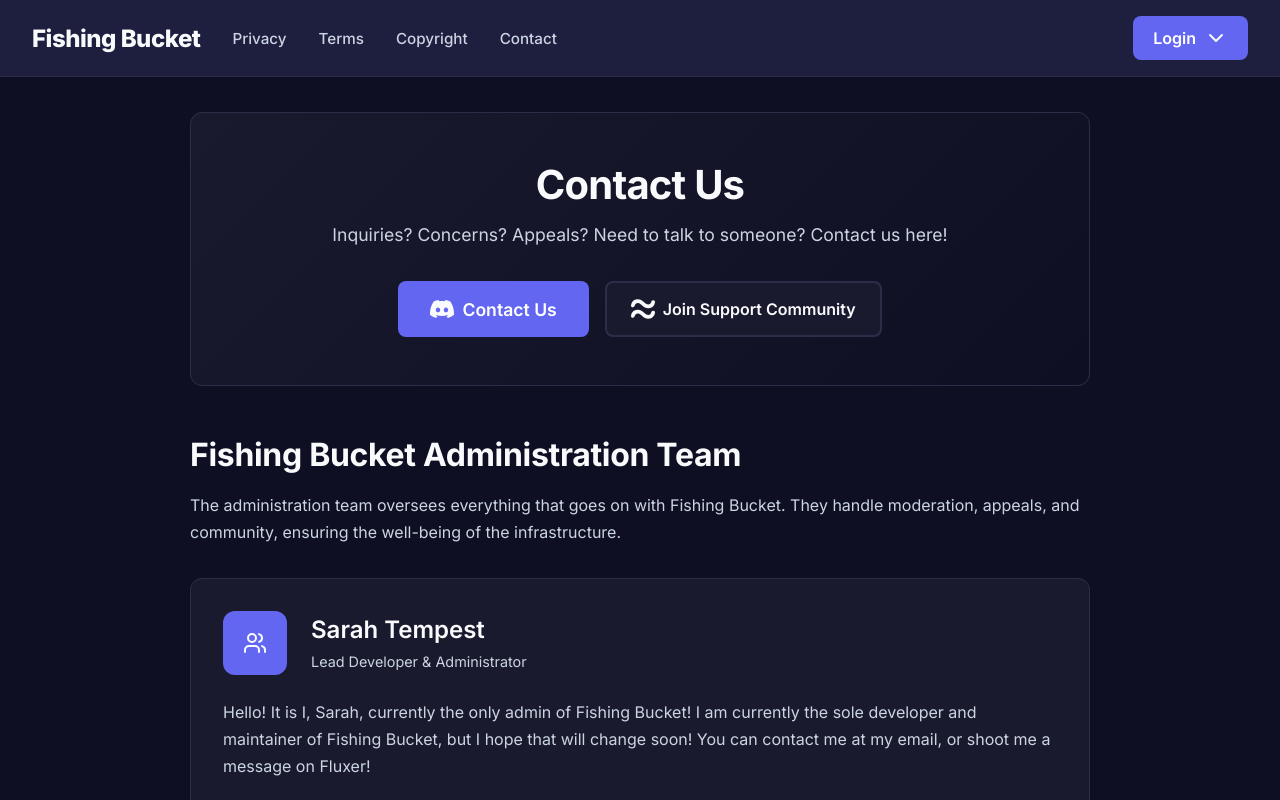
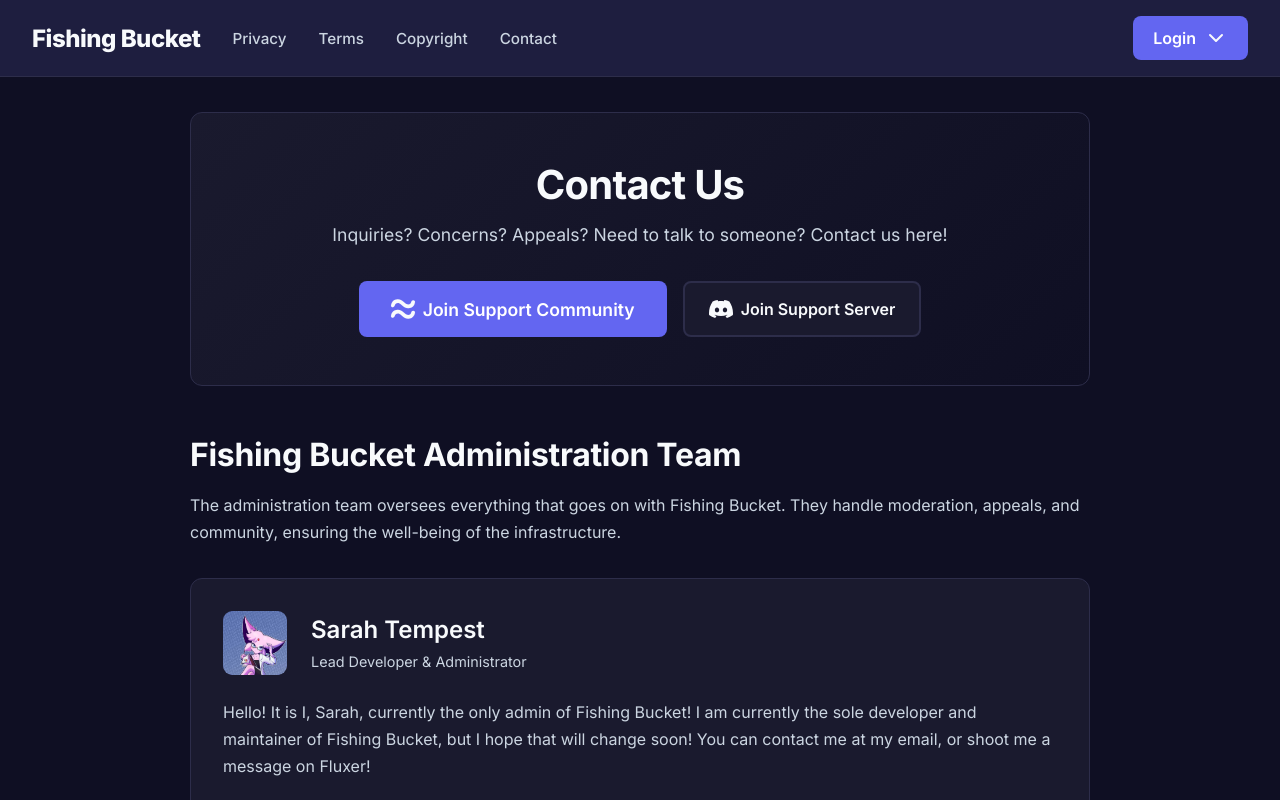
Before and after one commit to HellishBro/FishingBucketWebsite, a SvelteKit app: page /contact in a window 1280 px wide. Shown: the top 800 px of the page. Built offline with nearby package versions, Linux system fonts and the light colour scheme.

Commit message:
Add tempest avatar

```diff
--- a/src/routes/contact/+page.svelte
+++ b/src/routes/contact/+page.svelte
@@ -2,7 +2,8 @@
 	import { default as config } from "$lib/config.json";
 	import FluxerIcon from "$lib/components/FluxerIcon.svelte";
 	import DiscordIcon from "$lib/components/DiscordIcon.svelte";
-	import { Mail, Users, Copy, Check } from "@lucide/svelte";
+	import { Mail, Copy, Check } from "@lucide/svelte";
+	import tempestAV from "$lib/assets/tempest.jpg";
 
 	let fluxerCopied = $state(false);
 	let discordCopied = $state(false);
@@ -29,11 +30,11 @@
 		<h1>Contact Us</h1>
 		<p class="page-subtitle">Inquiries? Concerns? Appeals? Need to talk to someone? Contact us here!</p>
 		<div class="header-actions">
-			<a class="button primary-button" href="https://discord.gg/yPJAg4ytaJ" target="_blank" rel="noopener noreferrer">
-				<DiscordIcon></DiscordIcon> Contact Us
+		    <a class="button primary-button" href="{config.hq_server_invite}" target="_blank" rel="noopener noreferrer">
+				<FluxerIcon></FluxerIcon> Join Support Community
 			</a>
-			<a class="button secondary-button" href="{config.hq_server_invite}" target="_blank" rel="noopener noreferrer">
-				<FluxerIcon></FluxerIcon> Join Support Community
+			<a class="button secondary-button" href="https://discord.gg/yPJAg4ytaJ" target="_blank" rel="noopener noreferrer">
+				<DiscordIcon></DiscordIcon> Join Support Server
 			</a>
 		</div>
 	</div>
@@ -49,7 +50,8 @@
 			<div class="team-member">
 				<div class="member-header">
 					<div class="member-avatar">
-						<Users></Users>
+						<!-- <img src="../../lib/assets/tempest.jpg" alt="Sarah Tempest" /> -->
+						<img src={tempestAV} class="avatar" alt="Sarah Tempest" />
 					</div>
 					<div class="member-info">
 						<h3>Sarah Tempest</h3>
@@ -93,6 +95,12 @@
 </div>
 
 <style>
+	.avatar {
+		width: 100%;
+		height: 100%;
+		border-radius: 15%;
+	}
+
 	.contact-page {
 		max-width: 900px;
 		margin: 0 auto;
```
Also changed, not shown: src/lib/assets/tempest.jpg (added).
